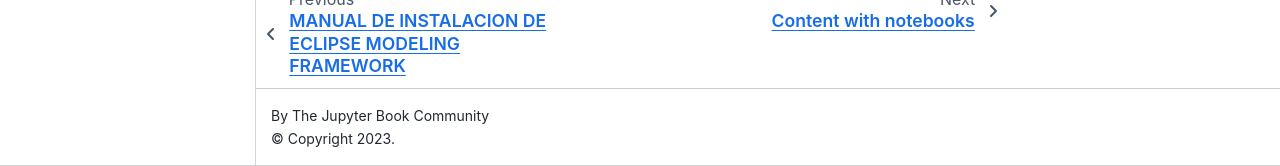
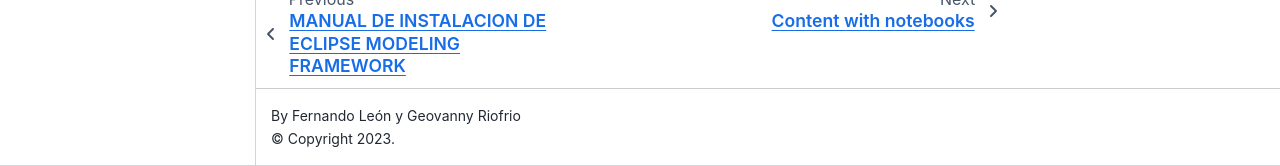
Before and after one commit to ferleon82/ModelingEclipse, a Jupyter Book: the page built from markdown.md, in a window 1280 px wide and 900 px high, scrolled down 738 px, cut to the strip 574-900 px from the top of the window. Shown: the part 160-326 px from the top of the strip. Built offline with Jupyter Book 1.0.4 settings and Sphinx 7.4.7 and the Sphinx Book theme 1.1.4, drawn with Linux system fonts in a browser that asks for light colours; cross-references to code outside the pages are shown as plain code; some of the changed text lies outside the part shown.

Commit message:
Eclipse16

```diff
--- a/_config.yml
+++ b/_config.yml
@@ -1,9 +1,9 @@
 # Book settings
 # Learn more at https://jupyterbook.org/customize/config.html
 
-title: My sample book
-author: The Jupyter Book Community
-logo: logo.png
+title: Manual EMF
+author: Fernando León y Geovanny Riofrio
+logo: emf_logo.png
 
 # Force re-execution of notebooks on each build.
 # See https://jupyterbook.org/content/execute.html
```
Also changed, not shown: markdown.md (+1 -1 lines), 1.jpg (deleted), 1.png (deleted), 2.png (deleted), 3.png (deleted), 4.png (deleted), 5.png (deleted), 6.png (deleted), emf_logo.png (added).
